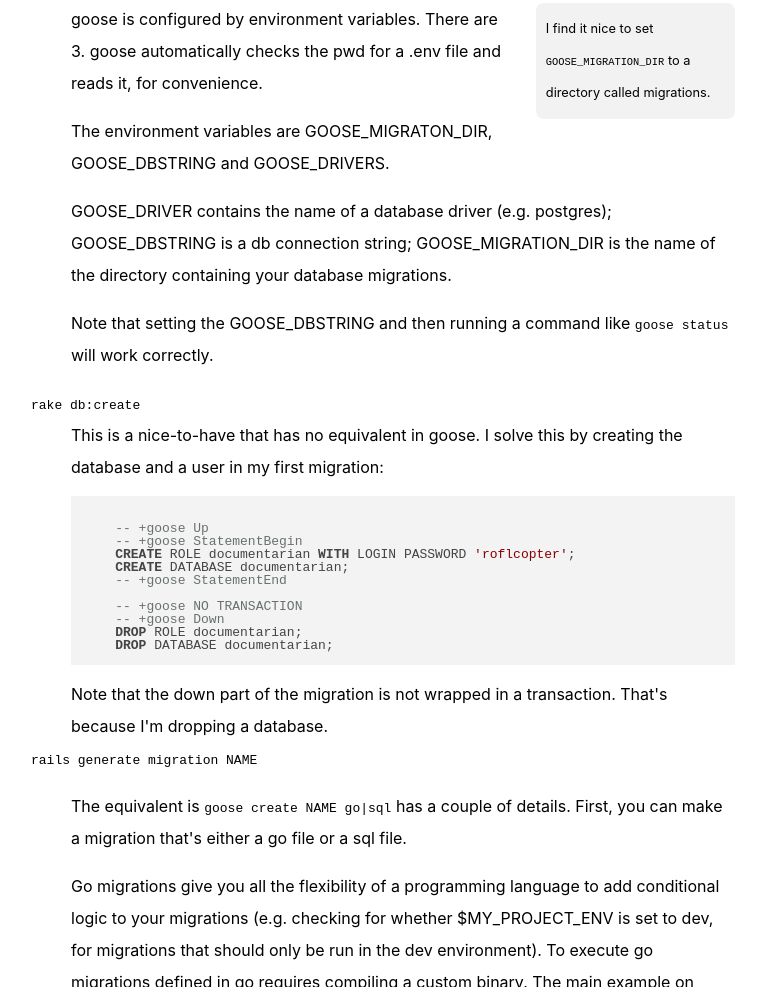
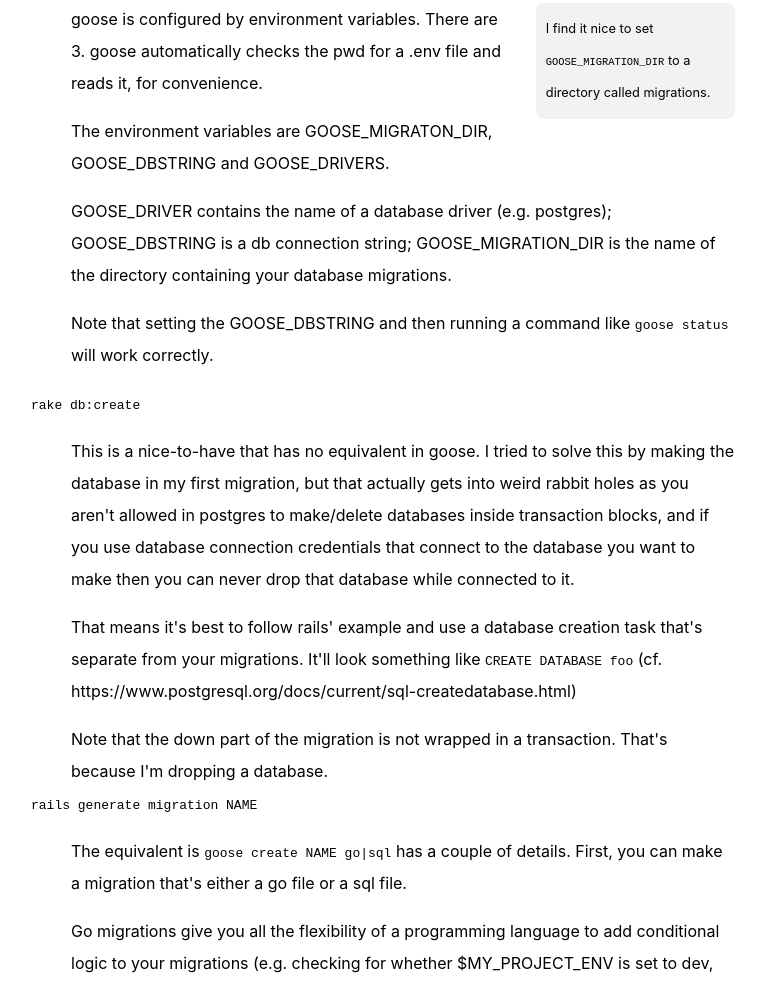
Before and after one commit to PlayTechnique/website, a plain HTML site: page content/blog/goose-for-the-rails-developer.html in a window 1280 px wide. Shown: the part 430-1417 px from the top of the page, without its empty margins (257-1022 px from the left). Drawn offline with nearby package versions, Linux system fonts and the light colour scheme.

Commit message:
fixed bad advice around database creation

```diff
--- a/content/blog/goose-for-the-rails-developer.html
+++ b/content/blog/goose-for-the-rails-developer.html
@@ -39,20 +39,13 @@
                             <code>goose status</code> will work correctly.</p>
                     </dd>
                     <dt><code>rake db:create</code></dt>
-                    <dd>This is a nice-to-have that has no equivalent in goose. I solve this by creating the database
-                        and a user in my first migration:
-                        <pre><code>
-    -- +goose Up
-    -- +goose StatementBegin
-    CREATE ROLE documentarian WITH LOGIN PASSWORD 'roflcopter';
-    CREATE DATABASE documentarian;
-    -- +goose StatementEnd
-
-    -- +goose NO TRANSACTION
-    -- +goose Down
-    DROP ROLE documentarian;
-    DROP DATABASE documentarian;
-</code></pre>
+                    <dd><p>This is a nice-to-have that has no equivalent in goose. I tried to solve this by making the database in my first migration,
+                        but that actually gets into weird rabbit holes as you aren't allowed in postgres to make/delete databases inside transaction
+                        blocks, and if you use database connection credentials that connect to the database you want to make then you can never drop
+                        that database while connected to it.</p>
+                        <p>That means it's best to follow rails' example and use a database creation task that's separate from your migrations. It'll
+                            look something like <code>CREATE DATABASE foo</code> (cf. https://www.postgresql.org/docs/current/sql-createdatabase.html)
+                        </p>
                     Note that the down part of the migration is not wrapped in a transaction. That's because I'm dropping a database.
                     </dd>
                     <dt><code>rails generate migration NAME</code></dt>
```
